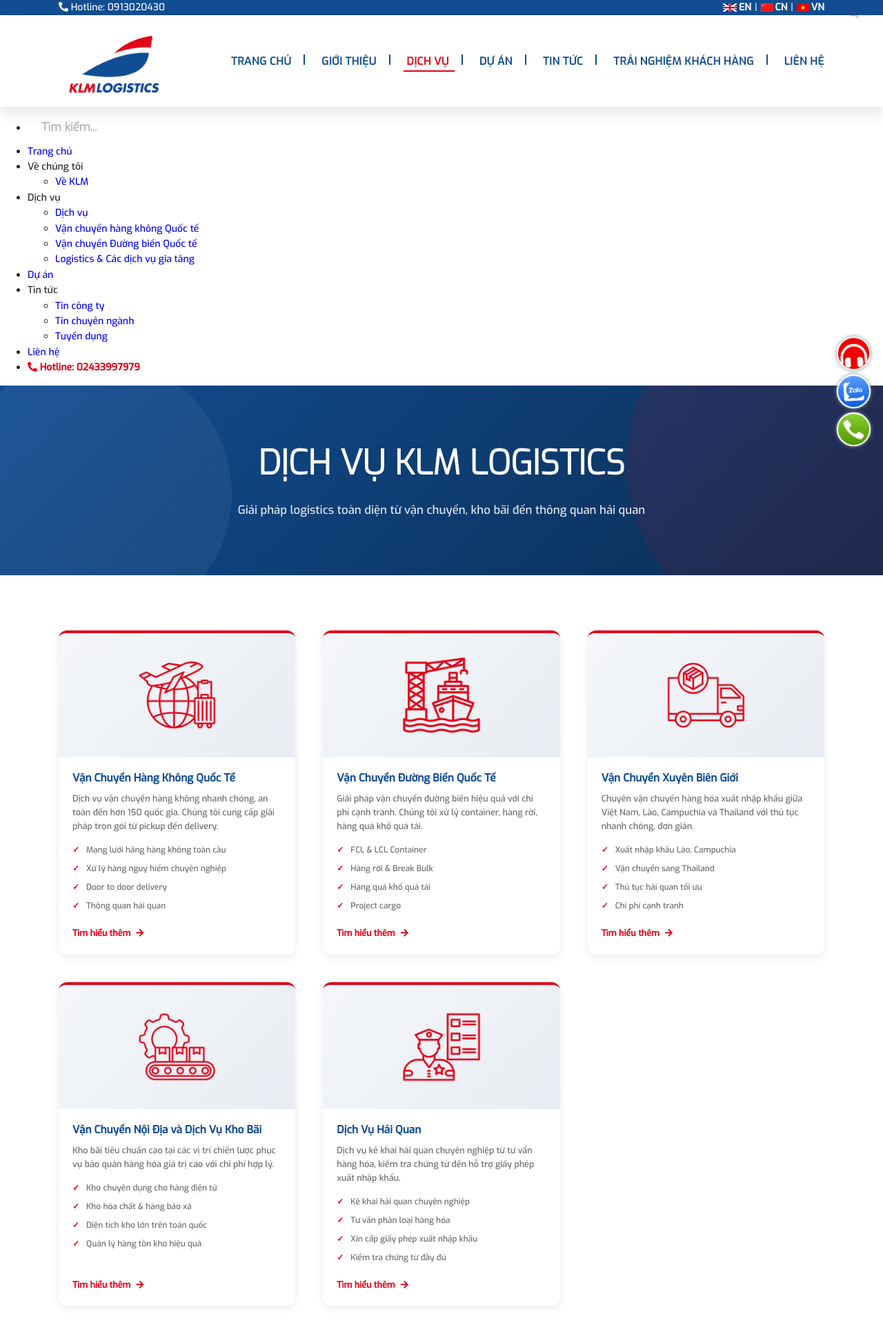
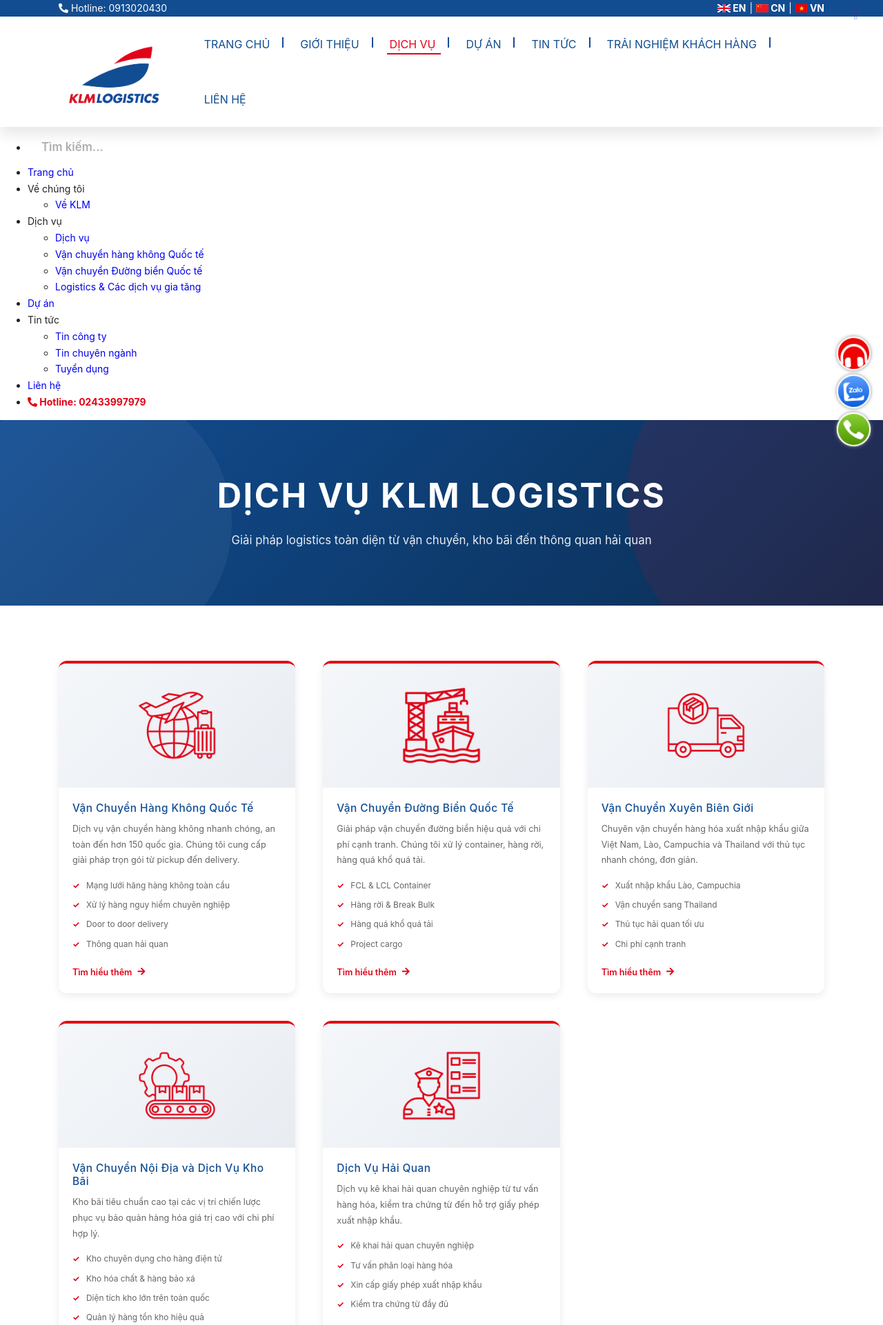
Before and after one commit to bklinh/klmlogistics, a Django app: page /zh-hans/services/ in a window 1280 px wide. Shown: the top 1921 px of the page at 69% size. Run offline with Django 5.2, Linux system fonts and the light colour scheme; some libraries are stand-ins or nearby versions.

Commit message:
done chinese ver

```diff
--- /dev/null
+++ b/static/css/chinese-fonts.css
@@ -0,0 +1,145 @@
+/* Chinese Font Overrides for Simplified Chinese (zh-Hans) */
+/* This file provides Chinese-friendly fonts while maintaining all design settings */
+
+:lang(zh-Hans) body,
+:lang(zh-Hans) html,
+:lang(zh) body,
+:lang(zh) html {
+  font-family: -apple-system, BlinkMacSystemFont, "PingFang SC", "Microsoft YaHei", "微软雅黑", "Noto Sans SC", "Noto Sans CJK SC", "Source Han Sans SC", "Heiti SC", "黑体", sans-serif, exo !important;
+}
+
+:lang(zh-Hans) h1,
+:lang(zh-Hans) h2,
+:lang(zh-Hans) h3,
+:lang(zh-Hans) h4,
+:lang(zh-Hans) h5,
+:lang(zh-Hans) h6,
+:lang(zh) h1,
+:lang(zh) h2,
+:lang(zh) h3,
+:lang(zh) h4,
+:lang(zh) h5,
+:lang(zh) h6 {
+  font-family: -apple-system, BlinkMacSystemFont, "PingFang SC", "Microsoft YaHei", "微软雅黑", "Noto Sans SC", "Noto Sans CJK SC", "Source Han Sans SC", "Heiti SC", "黑体", sans-serif, exo-m !important;
+  font-weight: 500;
+}
+
+:lang(zh-Hans) b,
+:lang(zh-Hans) strong,
+:lang(zh) b,
+:lang(zh) strong {
+  font-family: -apple-system, BlinkMacSystemFont, "PingFang SC", "Microsoft YaHei", "微软雅黑", "Noto Sans SC", "Noto Sans CJK SC", "Source Han Sans SC", "Heiti SC", "黑体", sans-serif, exo-m !important;
+  font-weight: 600;
+}
+
+/* Navigation and Menu Items */
+:lang(zh-Hans) .nav-item,
+:lang(zh-Hans) .menu-item,
+:lang(zh-Hans) .dropdown-item,
+:lang(zh) .nav-item,
+:lang(zh) .menu-item,
+:lang(zh) .dropdown-item {
+  font-family: -apple-system, BlinkMacSystemFont, "PingFang SC", "Microsoft YaHei", "微软雅黑", "Noto Sans SC", sans-serif, exo !important;
+}
+
+/* Buttons and Interactive Elements */
+:lang(zh-Hans) button,
+:lang(zh-Hans) .btn,
+:lang(zh-Hans) input,
+:lang(zh-Hans) select,
+:lang(zh-Hans) textarea,
+:lang(zh) button,
+:lang(zh) .btn,
+:lang(zh) input,
+:lang(zh) select,
+:lang(zh) textarea {
+  font-family: -apple-system, BlinkMacSystemFont, "PingFang SC", "Microsoft YaHei", "微软雅黑", "Noto Sans SC", sans-serif, exo !important;
+}
+
+/* Service Cards and Content Boxes */
+:lang(zh-Hans) .service-card,
+:lang(zh-Hans) .content-box,
+:lang(zh-Hans) .info-box,
+:lang(zh) .service-card,
+:lang(zh) .content-box,
+:lang(zh) .info-box {
+  font-family: -apple-system, BlinkMacSystemFont, "PingFang SC", "Microsoft YaHei", "微软雅黑", "Noto Sans SC", sans-serif, exo !important;
+}
+
+/* Footer */
+:lang(zh-Hans) footer,
+:lang(zh-Hans) .footer,
+:lang(zh) footer,
+:lang(zh) .footer {
+  font-family: -apple-system, BlinkMacSystemFont, "PingFang SC", "Microsoft YaHei", "微软雅黑", "Noto Sans SC", sans-serif, exo !important;
+}
+
+/* Breadcrumbs and Links */
+:lang(zh-Hans) a,
+:lang(zh-Hans) .breadcrumb,
+:lang(zh) a,
+:lang(zh) .breadcrumb {
+  font-family: -apple-system, BlinkMacSystemFont, "PingFang SC", "Microsoft YaHei", "微软雅黑", "Noto Sans SC", sans-serif, exo !important;
+}
+
+/* Paragraphs and Text Content */
+:lang(zh-Hans) p,
+:lang(zh-Hans) .text,
+:lang(zh-Hans) .description,
+:lang(zh) p,
+:lang(zh) .text,
+:lang(zh) .description {
+  font-family: -apple-system, BlinkMacSystemFont, "PingFang SC", "Microsoft YaHei", "微软雅黑", "Noto Sans SC", sans-serif, exo !important;
+}
+
+/* Tables */
+:lang(zh-Hans) table,
+:lang(zh-Hans) th,
+:lang(zh-Hans) td,
+:lang(zh) table,
+:lang(zh) th,
+:lang(zh) td {
+  font-family: -apple-system, BlinkMacSystemFont, "PingFang SC", "Microsoft YaHei", "微软雅黑", "Noto Sans SC", sans-serif, exo !important;
+}
+
+/* Lists */
+:lang(zh-Hans) ul,
+:lang(zh-Hans) ol,
+:lang(zh-Hans) li,
+:lang(zh) ul,
+:lang(zh) ol,
+:lang(zh) li {
+  font-family: -apple-system, BlinkMacSystemFont, "PingFang SC", "Microsoft YaHei", "微软雅黑", "Noto Sans SC", sans-serif, exo !important;
+}
+
+/* Code and Pre Elements (keep monospace but with Chinese support) */
+:lang(zh-Hans) code,
+:lang(zh-Hans) pre,
+:lang(zh) code,
+:lang(zh) pre {
+  font-family: "Courier New", Consolas, "Microsoft YaHei", monospace !important;
+}
+
+/* Ensure proper line height for Chinese text */
+:lang(zh-Hans) body,
+:lang(zh) body {
+  line-height: 1.7;
+}
+
+:lang(zh-Hans) p,
+:lang(zh) p {
+  line-height: 1.8;
+}
+
+/* Better spacing for Chinese characters */
+:lang(zh-Hans) h1,
+:lang(zh) h1 {
+  letter-spacing: 0.05em;
+}
+
+:lang(zh-Hans) h2,
+:lang(zh-Hans) h3,
+:lang(zh) h2,
+:lang(zh) h3 {
+  letter-spacing: 0.03em;
+}
--- a/templates/base.html
+++ b/templates/base.html
@@ -1,6 +1,7 @@
 {% load static %}
+{% load i18n %}
 <!DOCTYPE html>
-<html lang="vi">
+<html lang="{% get_current_language as LANGUAGE_CODE %}{{ LANGUAGE_CODE }}"
   <head>
     <meta charset="UTF-8" />
     <meta name="viewport" content="width=device-width, initial-scale=1.0" />
@@ -53,6 +54,9 @@
     <!-- Additional CSS -->
     <link rel="stylesheet" href="{% static 'css/hover.css' %}" />
     <link rel="stylesheet" href="{% static 'css/widget-call.css' %}" />
+
+    <!-- Chinese Fonts CSS (for Chinese language) -->
+    <link rel="stylesheet" href="{% static 'css/chinese-fonts.css' %}" />
 
     <!-- Favicon -->
     <link rel="icon" type="image/x-icon" href="{% static 'favicon.ico' %}" />
@@ -158,7 +162,7 @@
           <li class="hotline_float_icon hotline-click">
             <a id="hotlineButton" href="tel:0913020430"
               ><i class="fa fa-headphones-alt animated infinite tada" style="font-size: 35px;"></i
-              ><span>Hotline: 0913020430</span></a
+              ></a
             >
           </li>
           <li class="hotline_float_icon">
```
Also changed, not shown: templates/pages/services.html (+27 -5 lines), locale/zh_Hans/LC_MESSAGES/django.po, 1 other file.
